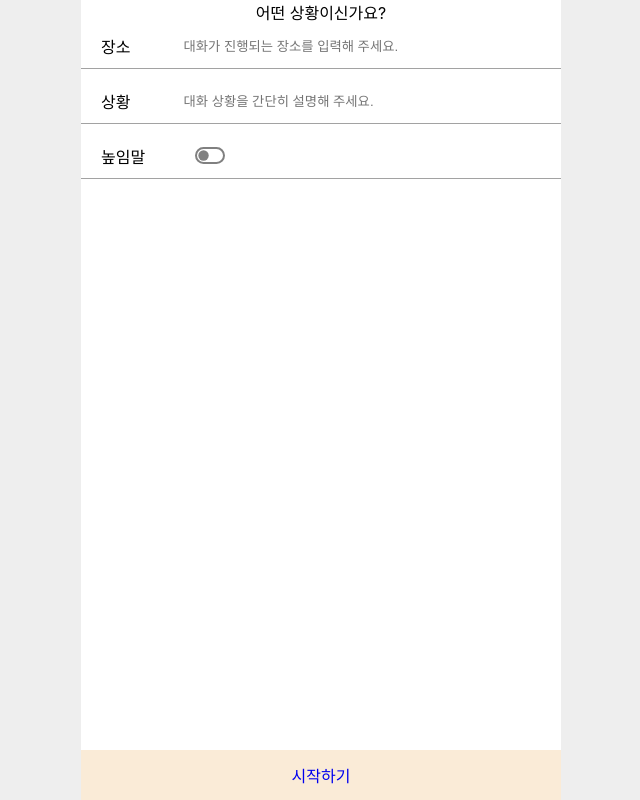
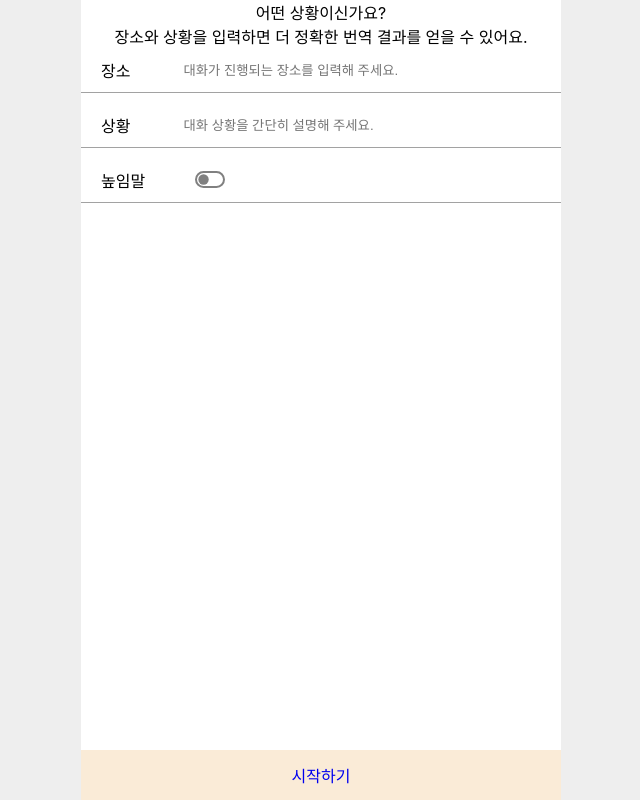
Before and after one commit to jiwon79/gpt-translate, a Next.js app: page / in a window 1280 px wide. Shown: the whole page, without its empty margins (319-959 px from the left). Built offline with nearby package versions, Linux system fonts and the light colour scheme.

Commit message:
:lipstick: svg 임시 추가

```diff
--- a/app/page.tsx
+++ b/app/page.tsx
@@ -24,6 +24,7 @@ const Home = () => {
   return (
     <div className={styles.container}>
       <p>어떤 상황이신가요?</p>
+      <p>장소와 상황을 입력하면 더 정확한 번역 결과를 얻을 수 있어요.</p>
       <TextInput
         label={"장소"}
         placeholder={'대화가 진행되는 장소를 입력해 주세요.'}
--- a/components/Chat/Chat.tsx
+++ b/components/Chat/Chat.tsx
@@ -6,6 +6,7 @@ import useDialog from "@/lib/hooks/useDialog";
 import { Dialog } from "@/lib/recoil/dialogList";
 import { behaviorAtom, BehaviorEnum } from "@/lib/recoil/behavior";
 import styles from './Chat.module.scss';
+import Bubble from "@/components/Svg/Bubble";
 
 interface MessageProps {
   dialog: Dialog;
@@ -59,6 +60,7 @@ const Chat = ({dialog, isLastChat}: MessageProps) => {
         <p>{dialog.translateText === '' ? 'loading' : dialog.translateText}</p>
         <p>{dialog.reTranslateText === '' ? 'loading' : dialog.reTranslateText}</p>
       </div>
+      <Bubble color={"#2e2e2e"}/>
       <audio className={styles.none} src={dialog.ttsAudioUrl} ref={audioRef} controls/>
       {isLastChat
         ? <div>
--- a/components/RecordInteraction/RecordInteraction.tsx
+++ b/components/RecordInteraction/RecordInteraction.tsx
@@ -9,6 +9,8 @@ import { Language } from "@/lib/utils/constant";
 import speechTextAPI from "@/lib/api/speechTextAPI";
 import { behaviorAtom, BehaviorEnum } from "@/lib/recoil/behavior";
 import useDialog from "@/lib/hooks/useDialog";
+import MicFill from "@/components/Svg/MicFill";
+import MicEmpty from "@/components/Svg/MicEmpty";
 
 const RecordInteraction = () => {
   const {
@@ -50,8 +52,10 @@ const RecordInteraction = () => {
     case BehaviorEnum.WAIT:
       return (
         <div className={styles.button__wrap}>
+          <MicFill color={"#2e2e2e"} />
           <button onClick={() => handleRecording(Language.EN)}>영어</button>
           <p>말하려면 누르세요.</p>
+          <MicEmpty color={"#ff00ff"} />
           <button onClick={() => handleRecording(Language.KO)}>한국어</button>
         </div>
       );
```
